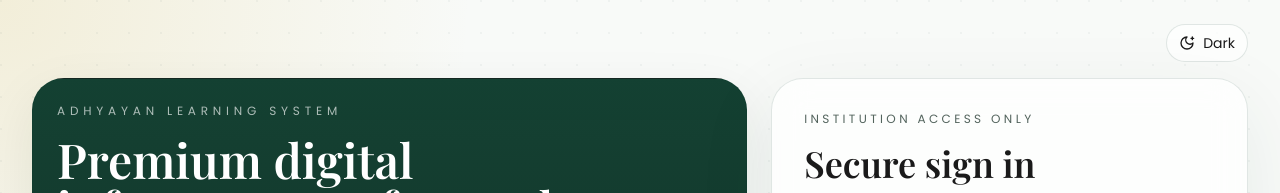
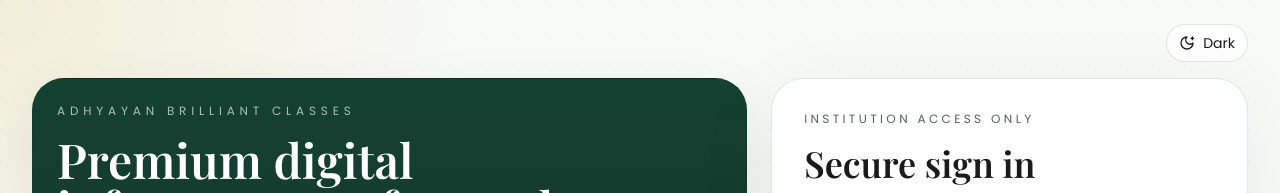
Before and after one commit to Tara1903/learning-system, a Next.js app in the folder frontend/: page /login in a window 1280 px wide. Shown: the top 193 px of the page. Built offline with nearby package versions, Linux system fonts and the light colour scheme; no server answers.

Commit message:
feat: complete rebranding to Adhyayan Brilliant Classes with custom logo

```diff
--- a/frontend/components/BrandPanel.tsx
+++ b/frontend/components/BrandPanel.tsx
@@ -18,7 +18,7 @@
         animate={reduceMotion ? undefined : { opacity: 1, y: 0 }}
         transition={{ duration: 0.6 }}
       >
-        <p className="text-xs uppercase tracking-[0.4em] text-white/65">Adhyayan Learning System</p>
+        <p className="text-xs uppercase tracking-[0.4em] text-white/65">Adhyayan Brilliant Classes</p>
         <h1 className="heading-serif mt-4 text-4xl leading-tight md:text-5xl">
           Premium digital infrastructure for modern coaching institutes.
         </h1>
--- a/frontend/layouts/DashboardLayout.tsx
+++ b/frontend/layouts/DashboardLayout.tsx
@@ -48,12 +48,12 @@
     <div className="mx-auto flex min-h-screen max-w-[1600px] gap-6 px-4 py-4 md:px-6">
       <aside className="app-shell-card hidden w-[280px] shrink-0 rounded-[2rem] p-5 lg:flex lg:flex-col">
         <div className="flex items-center gap-3">
-          <div className="rounded-2xl bg-[rgba(212,175,55,0.16)] p-3 text-[var(--accent)]">
-            <BookOpenCheck size={20} />
+          <div className="h-10 w-10 shrink-0 overflow-hidden rounded-md bg-white border border-soft shadow-sm flex items-center justify-center">
+            <img src="/logo.png" alt="Adhyayan Brilliant Classes Logo" className="w-full h-full object-cover" />
           </div>
           <div>
             <p className="heading-serif text-2xl">Adhyayan</p>
-            <p className="text-xs uppercase tracking-[0.25em] text-muted">Learning System</p>
+            <p className="text-xs uppercase tracking-[0.25em] text-muted">Brilliant Classes</p>
           </div>
         </div>
 
--- a/frontend/pages/setup-password.tsx
+++ b/frontend/pages/setup-password.tsx
@@ -56,7 +56,7 @@
           <p className="text-xs uppercase tracking-[0.28em] text-muted">Account activation</p>
           <h1 className="heading-serif mt-4 text-4xl">Set your password</h1>
           <p className="mt-4 text-sm leading-7 text-muted">
-            Finish your invite setup to activate institutional access to Adhyayan Learning System.
+            Finish your invite setup to activate institutional access to Adhyayan Brilliant Classes.
           </p>
 
           {token ? (
```
Also changed, not shown: frontend/public/logo.png (added).
